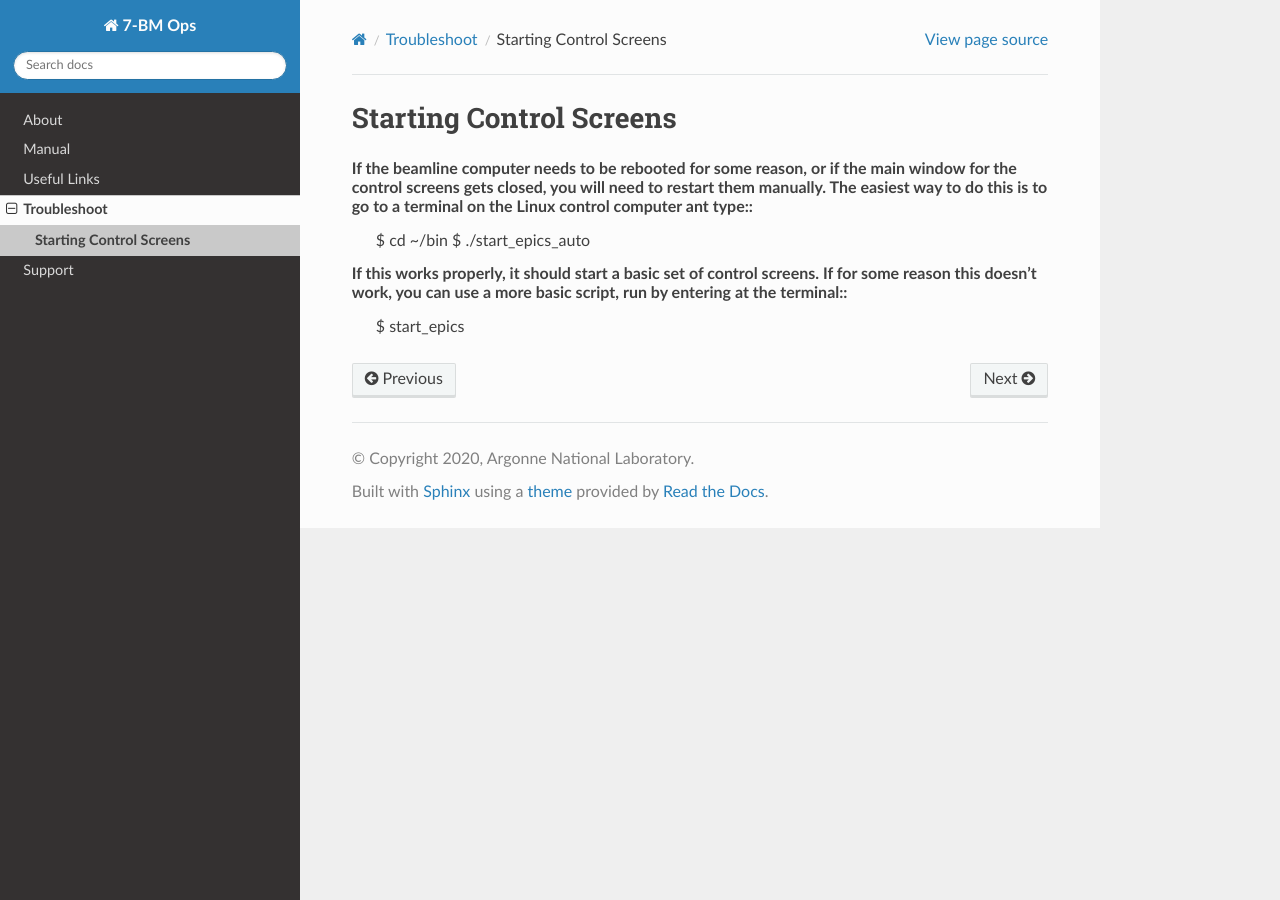
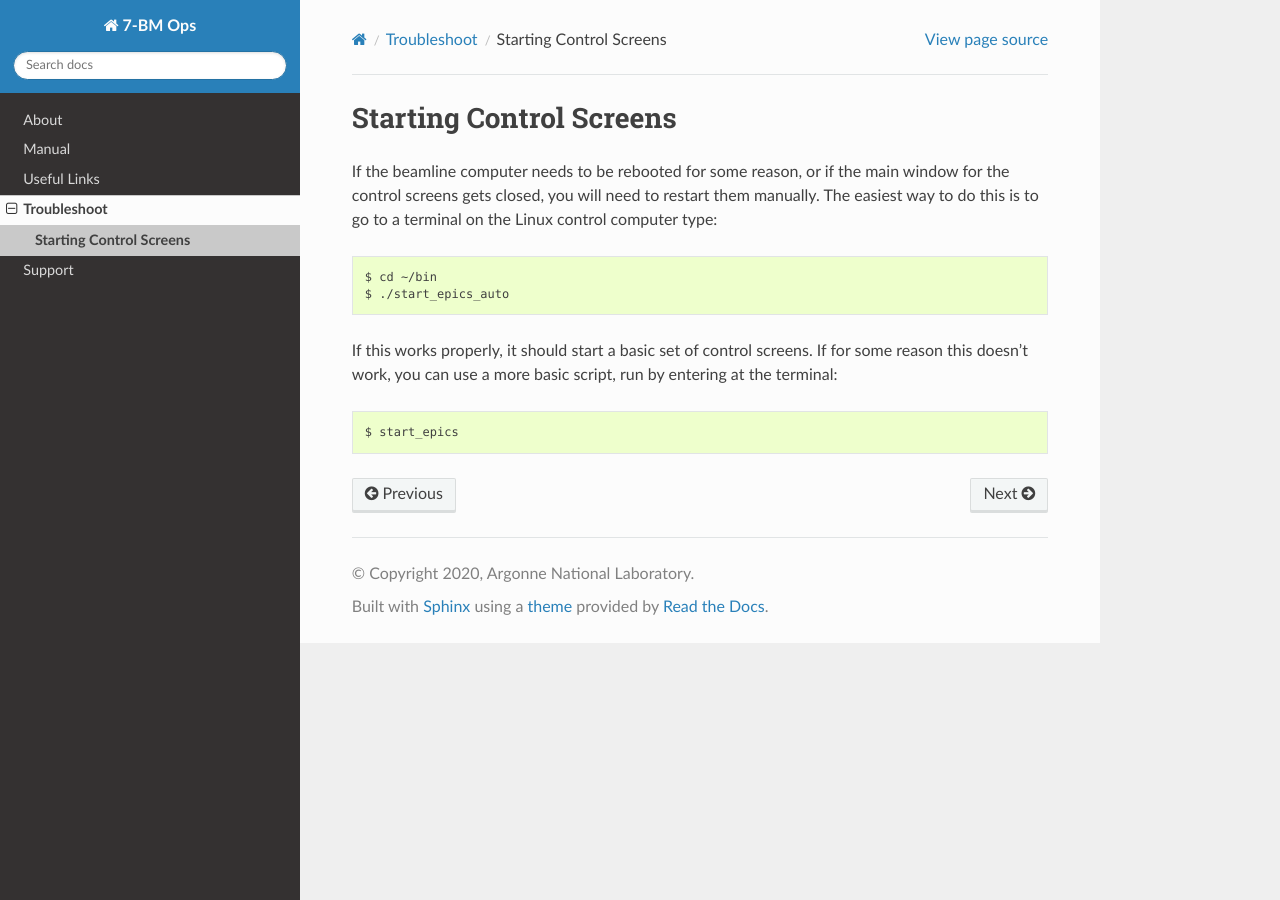
Before and after one commit to xray-imaging/7bm-docs, a Sphinx documentation site: the page built from docs/source/troubleshoot/item_001.rst, in a window 1280 px wide. Built offline with Sphinx 7.4.7 and the Read the Docs theme 2.0.0, drawn with Linux system fonts in a browser that asks for light colours.

```diff
--- a/docs/source/links.rst
+++ b/docs/source/links.rst
@@ -8,6 +8,8 @@
 `Current APS Status <https://www3.aps.anl.gov/aod/blops/status/srStatus.html>`_
 
 `APS Long-Range Schedule <https://www.aps.anl.gov/Machine-Status/APS-Long-Range-Operations-Schedule>`_
+
+`ESAF <https://beam.aps.anl.gov/pls/apsweb/esaf0001.start_page>`_
 
 `7-BM page on APS website <https://aps.anl.gov/Sector-7/7-BM>`_
 
--- a/docs/source/troubleshoot/item_001.rst
+++ b/docs/source/troubleshoot/item_001.rst
@@ -4,9 +4,11 @@
 .. contents::
    :local:
 
-If the beamline computer needs to be rebooted for some reason, or if the main window for the control screens gets closed, you will need to restart them manually.  The easiest way to do this is to go to a terminal on the Linux control computer ant type::
+If the beamline computer needs to be rebooted for some reason, or if the main window for the control screens gets closed, you will need to restart them manually.  The easiest way to do this is to go to a terminal on the Linux control computer type::
+
     $ cd ~/bin
     $ ./start_epics_auto
 
 If this works properly, it should start a basic set of control screens.  If for some reason this doesn't work, you can use a more basic script, run by entering at the terminal::
+
     $ start_epics
```
